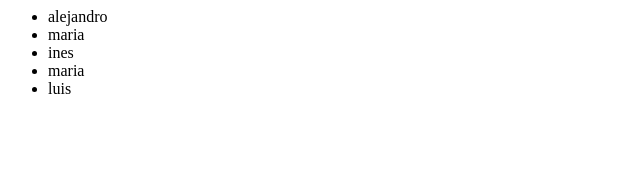
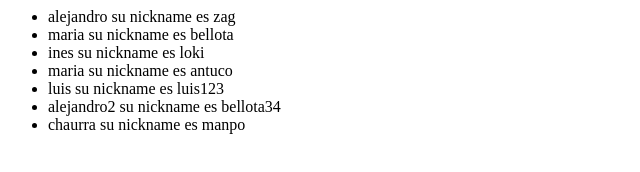
Before and after one commit to zaagagon/mean, a plain HTML site: page proyecto_json/index.html in a window 1280 px wide. Shown: the whole page, without its empty margins (0-640 px from the left). Drawn offline with Linux system fonts and the light colour scheme.

Commit message:
practica full exitosa archio json mostrado por html usando servidor live server reload

```diff
--- /dev/null
+++ b/proyecto_json/dist/index.html
@@ -0,0 +1 @@
+<html><head><meta charset="utf-8"><title>mi primer json</title></head><body> <ul id="personas"></ul> <script>var persona={nombre:"alejandro",apellido:"buendia",nickname:"zag"};console.log(persona),saluda=function(){return"hola soy zag"},console.log(saluda()),console.log(persona.nombre);var personas=[{nombre:"alejandro",nickname:"zag"},{nombre:"maria",nickname:"bellota"},{nombre:"ines",nickname:"loki"},{nombre:"maria",nickname:"antuco"},{nombre:"luis",nickname:"luis123"}];console.log(personas[0].nombre);for(var salida="",i=0;i<personas.length;i++)salida+=`<li>${personas[i].nombre} su nickname es ${personas[i].nickname}</li>`;document.getElementById("personas").innerHTML=salida,window.persona=persona,window.personas=personas,window.salida=salida,window.i=i;</script> <script>if ('serviceWorker' in navigator) {  navigator.serviceWorker.register('/hq-sw.js');};</script></body></html>
--- a/proyecto_json/index.html
+++ b/proyecto_json/index.html
@@ -7,7 +7,7 @@
 
         <ul id="personas"></ul>
         <script>
-            var persona = {
+            /*var persona = {
                 //el objeto debe ir siempre entre comillas
                 "nombre":"alejandro",
                 "apellido": "buendia" ,
@@ -34,7 +34,7 @@
                 {"nombre":"maria","nickname":"bellota"},
                 {"nombre":"ines","nickname":"loki"},
                 {"nombre":"maria","nickname":"antuco"},
-                {"nombre":"luis","nickname":"luis123"}
+                {"nombre":"luis","nickname":"luisillo"}
 
             ];
             //si queremos ver la info por el html debemos crear un archivo .json
@@ -45,14 +45,50 @@
 
             for (var i= 0 ; i <personas.length; i++){
                 //imprime los nombres de cada objeto en el arreglo personas
-                salida+='<li>'+personas[i].nombre+'</li>';
+               // salida+='<li>'+personas[i].nombre+'</li>';
+               //otra manera de imprimir los objetos es con interpolacion
+               //salida += '<li>'+'zag su nickname es alejandro'+'</li>';
+                salida += `<li>${personas[i].nombre} su nickname es ${personas[i].nickname}</li>`;
                 //console.log(personas[i]);
 
             }
 
             document.getElementById('personas')
             .innerHTML=salida;
-            //.innerHTML='personas van aqui';
+            //.innerHTML='personas van aqui';*/
+
+            var xhttp = new XMLHttpRequest();
+xhttp.onreadystatechange = function() {
+    if (this.readyState == 4 && this.status == 200) {
+
+
+       //var respuesta = xhttp.responseText;
+       //vamos a convertir esto a json
+       //le asigno el string que voy  a rebibir la respuesta del servidor json.parse
+       var respuesta = JSON.parse(xhttp.responseText);
+       //console.log(respuesta);
+       var personas = respuesta.personas;// revisar esto luego
+
+       var salida =''; //variable que no recibe nada
+
+       for (var i= 0 ; i <personas.length; i++){
+                //imprime los nombres de cada objeto en el arreglo personas
+               // salida+='<li>'+personas[i].nombre+'</li>';
+               //otra manera de imprimir los objetos es con interpolacion
+               //salida += '<li>'+'zag su nickname es alejandro'+'</li>';
+                salida += `<li>${personas[i].nombre} su nickname es ${personas[i].nickname}</li>`;
+                //console.log(personas[i]);
+
+            }
+
+            document.getElementById('personas')
+            .innerHTML=salida;
+
+    }
+};
+
+xhttp.open("GET", "personas.json", true);
+xhttp.send();
 
         </script>
     </body>
--- a/proyecto_json/personas.json
+++ b/proyecto_json/personas.json
@@ -4,7 +4,9 @@
         {"nombre":"maria","nickname":"bellota"},
         {"nombre":"ines","nickname":"loki"},
         {"nombre":"maria","nickname":"antuco"},
-        {"nombre":"luis","nickname":"luis123"}
+        {"nombre":"luis","nickname":"luis123"},
+        {"nombre":"alejandro2","nickname":"bellota34"},
+        {"nombre":"chaurra","nickname":"manpo"}
 
     ]
 }
```
Also changed, not shown: proyecto_json/dist/hq-sw.js (added, +16 -0 lines).
